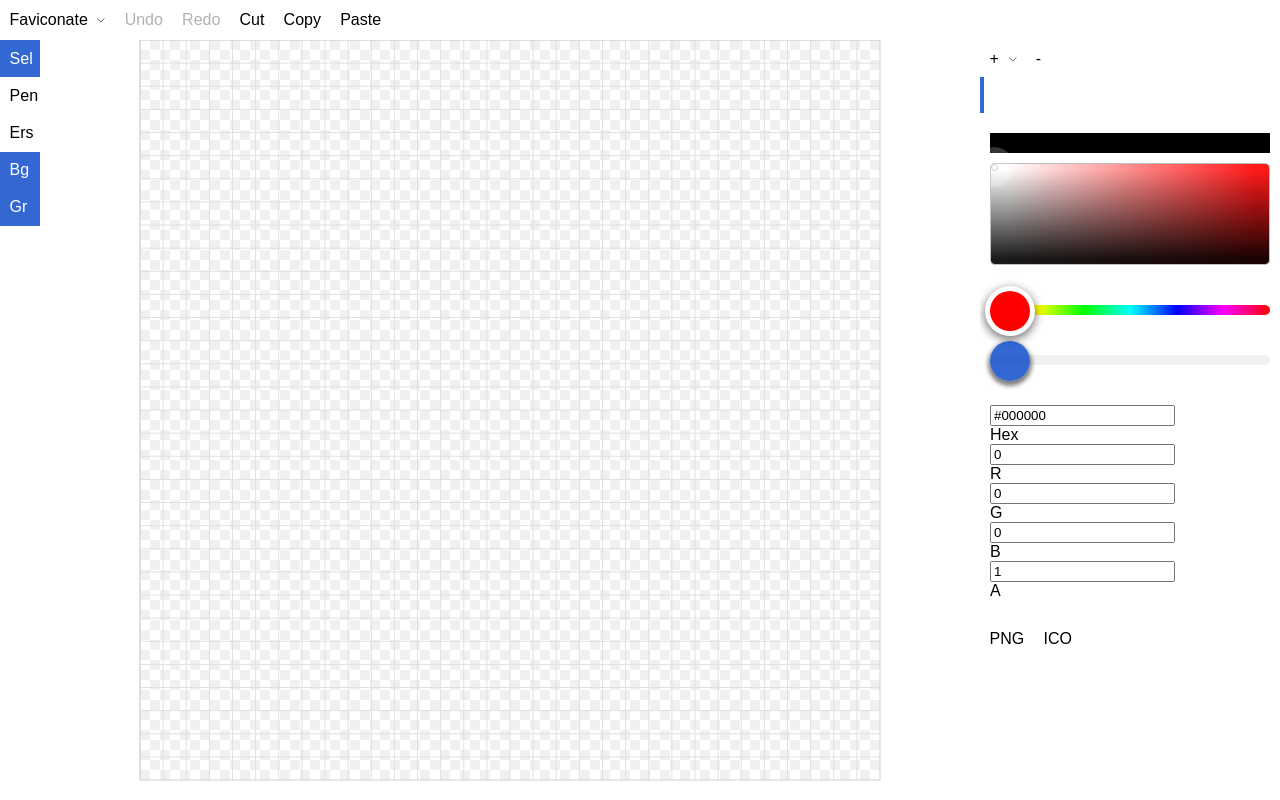
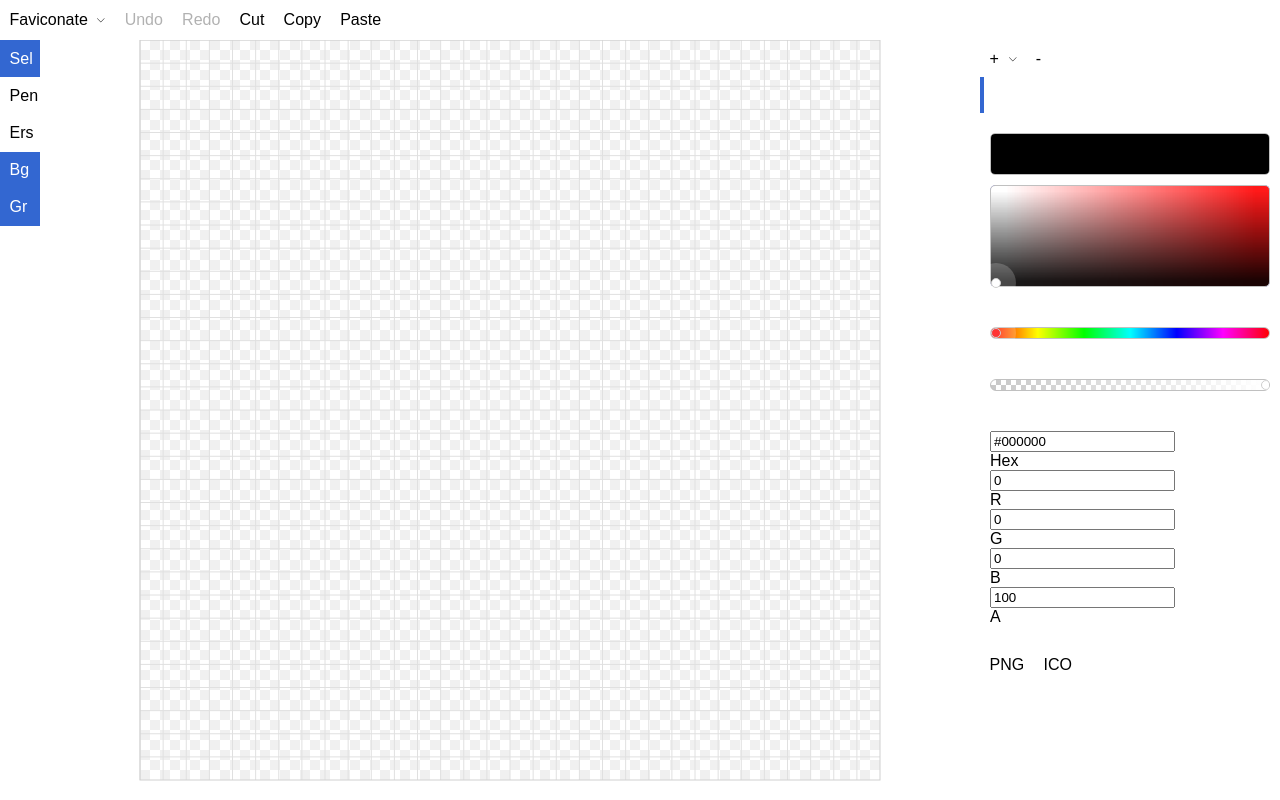
Before and after one commit to menendezpoo/faviconate, a React (Create React App) app: page / in a window 1280 px wide. Built offline with nearby package versions, Linux system fonts and the light colour scheme; the HTML template or start-up script is replaced by a standard one.

Commit message:
Add more detail to ColorPicker. Still transposed Sat,Key picking

```diff
--- a/src/hui/helpers/Color.ts
+++ b/src/hui/helpers/Color.ts
@@ -104,6 +104,13 @@ export class Color{
         readonly a: number = 1, //  0 - 1
     ) {}
 
+    withAlpha(alpha: number){
+        if (alpha < 0 || alpha > 100){
+            throw new Error(`Invalid alpha: ${alpha}`);
+        }
+        return new Color(this.r, this.g, this.b, alpha);
+    }
+
     get cssRgb(): string{
         return `rgb(${this.r}, ${this.g}, ${this.b})`;
     }
@@ -168,8 +175,8 @@ export class Color{
 
         return [
             Math.round(h * 360),
-            Math.round(s),
-            Math.round(v)
+            s,
+            v
         ];
     }
 
--- a/src/hui/helpers/Rectangle.ts
+++ b/src/hui/helpers/Rectangle.ts
@@ -25,6 +25,14 @@ export function makePt(x: number, y: number): Point {
 
 export function makeSz(width: number, height: number): Size{
     return {width, height};
+}
+
+export function roundPt(p: Point): Point{
+    return makePt(Math.round(p.x), Math.round(p.y));
+}
+
+export function roundSz(size: Size): Size{
+    return makeSz(Math.round(size.width), Math.round(size.height));
 }
 
 export function slope(a: Point, b: Point): number{
--- a/src/hui/items/ColorPicker.scss
+++ b/src/hui/items/ColorPicker.scss
@@ -3,6 +3,27 @@
   $slider-height: 10px;
   $slider-margin: 40px 0;
   $handle-margin-top: -14px;
+  $layer-border: solid 1px silver;
+  $swatch-height: 40px;
+
+  %handle{
+    width: 8px;
+    height: 8px;
+    border: solid 1px silver;
+    background: white;
+  }
+
+  %handleAura{
+    content: '.';
+    color: transparent;
+    width: 40px;
+    height: 40px;
+    background: rgba(255, 255, 255, 0.2);
+    position: absolute;
+    border-radius: 100%;
+    top: -16px;
+    left: -16px;
+  }
 
   padding: 10px;
 
@@ -14,6 +35,16 @@
   > .layer{
     margin: 10px 0;
 
+    &.swatch{
+      border-radius: 5px;
+      overflow: hidden;
+      border: $layer-border;
+      height: $swatch-height;
+      .swatch{
+        height: $swatch-height;
+      }
+    }
+
     &.slider-2d{
 
       .ui-range{
@@ -21,26 +52,13 @@
         background-size: 100% 100px;
         background-repeat: no-repeat;
         border-radius: 5px;
-        border: solid 1px silver;
+        border: $layer-border;
         background-color: blue;
 
         .handle{
-          width: 5px;
-          height: 5px;
-          border: solid 1px silver;
-          background: white;
+          @extend %handle;
 
-          &:after{
-            content: '.';
-            color: transparent;
-            width: 40px;
-            height: 40px;
-            background: rgba(255, 255, 255, 0.2);
-            position: absolute;
-            border-radius: 100%;
-            top: -18px;
-            left: -18px;
-          }
+          &:after{ @extend %handleAura; }
         }
 
       }
@@ -48,22 +66,34 @@
 
     &.slider-1d{
       .ui-range{
+        border: $layer-border;
         height: $slider-height;
         margin: $slider-margin;
         .handle{
-          box-shadow: 0 0 0 5px white, 0 3px 9px 6px rgba(0,0,0,0.5);;
-          margin-top: -14px;
+          @extend %handle;
+          &:after{ @extend %handleAura; }
         }
       }
     }
 
     &.slider-alpha{
       .ui-range{
+        border: $layer-border;
         height: $slider-height;
         margin: $slider-margin;
+        overflow: hidden;
+        background-color: transparent;
+        background-size: contain;
+        background-repeat: repeat;
         .handle{
-          box-shadow: 0 3px 4px 2px rgba(0,0,0,0.5);
-          margin-top: -14px;
+          @extend %handle;
+          &:after{ @extend %handleAura; }
+        }
+        &:before{
+          content: '.'; color: transparent;
+          position: absolute;
+          left: 0; top: 0; right: 0; bottom: 0;
+          background: linear-gradient(90deg, rgba(255,255,255,0) 0%, rgba(255,255,255,1) 100%);
         }
       }
     }
--- a/src/hui/items/ColorPicker.tsx
+++ b/src/hui/items/ColorPicker.tsx
@@ -3,7 +3,11 @@ import {Color} from "../helpers/Color";
 import {RefObject} from "react";
 import {GraphicsMemoryError} from "../helpers/errors";
 import {Range} from "./Range";
-import {makePt, makeSz, Size} from "../helpers/Rectangle";
+import {makeSz} from "../helpers/Rectangle";
+
+const BG_SQ_SIZE = 5;
+const BG_COLOR_A = [0, 0, 0, 0];
+const BG_COLOR_B = [200, 200, 200, 255];
 
 export interface ColorPickerProps{
 
@@ -33,6 +37,18 @@ function dataUrlFrom(data: Uint8ClampedArray, width: number): string{
     cx.putImageData(imageData, 0,0);
 
     return canvas.toDataURL();
+}
+
+function createBgPattern(): string{
+    const lineOfA = new Array(BG_SQ_SIZE).fill(BG_COLOR_A);
+    const lineOfB = new Array(BG_SQ_SIZE).fill(BG_COLOR_B);
+    const rowA = [].concat(...lineOfA, ...lineOfB);
+    const rowB = [].concat(...lineOfB, ...lineOfA);
+    const chunkA = new Array(BG_SQ_SIZE).fill(rowA);
+    const chunkB = new Array(BG_SQ_SIZE).fill(rowB);
+    const data = new Uint8ClampedArray([].concat(...chunkA, ...chunkB));
+
+    return dataUrlFrom(data, BG_SQ_SIZE * 2);
 }
 
 function createHuePattern(): string{
@@ -66,6 +82,7 @@ function createSaturationPattern(hue = 1, length = 10): string{
 export class ColorPicker extends React.Component<ColorPickerProps, ColorPickerState>{
 
     static hueBar = createHuePattern();
+    static bgPattern = createBgPattern();
 
     private focus: ColorPickerFocus | null = null;
     private txtHex: RefObject<HTMLInputElement> = React.createRef();
@@ -108,18 +125,18 @@ export class ColorPicker extends React.Component<ColorPickerProps, ColorPickerSt
         const color = this.state.currentColor;
 
         switch (type){
-            case "a": return color.a.toString();
+            case "a": return Math.round(color.a * 100).toString();
             case "r": return color.r.toString();
             case "g": return color.g.toString();
             case "b": return color.b.toString();
-            case "hex": return color.a !== 1 ? color.hexRgba : color.hexRgb;
+            case "hex": return color.hexRgb;
         }
 
     }
 
     private updateColor(color: Color, selectedHue?: number){
 
-        this.setState({currentColor: color, selectedHue: typeof selectedHue === "number" ? selectedHue : -1});
+        this.setState({currentColor: color, selectedHue: typeof selectedHue === "number" ? selectedHue : color.hsv[0]});
 
         if (this.props.colorPicked){
             this.props.colorPicked(color);
@@ -129,18 +146,21 @@ export class ColorPicker extends React.Component<ColorPickerProps, ColorPickerSt
     private updateHue(hue: number){
         const color = this.state.currentColor;
         const hsv = color.hsv;
-        this.updateColor(Color.fromHsv(hue, hsv[1], hsv[2]), hue);
+        this.updateColor(Color.fromHsv(hue, hsv[1], hsv[2]).withAlpha(color.a), hue);
     }
 
     private updateAlpha(alpha: number){
-
+        const color = this.state.currentColor;
+        this.updateColor(color.withAlpha(alpha / 100));
     }
 
-    private updateSat(dim: Size){
+    private updateSatLight(satValue?: number, keyValue?: number){
+        const current = this.state.currentColor;
         const hue = this.state.selectedHue;
-        const sat = dim.width / 100;
-        const light = 1 - dim.height / 100;
-        this.updateColor(Color.fromHsv(hue >= 0 ? hue : 0, sat, light), hue);
+        const sat = 1 - (satValue || 0) / 100;
+        const key = (keyValue || 0) / 100;
+        console.log(`in s, v: ${sat}, ${key}`);
+        this.updateColor(Color.fromHsv(hue >= 0 ? hue : 0, sat, key).withAlpha(current.a), hue);
     }
 
     private handleChange(where: ColorPickerFocus){
@@ -191,25 +211,32 @@ export class ColorPicker extends React.Component<ColorPickerProps, ColorPickerSt
         const color = this.state.currentColor;
         const hsv = color.hsv;
         const hue = this.state.selectedHue >= 0 ? this.state.selectedHue : hsv[0];
+        const sat = Math.round(hsv[1] * 100);
+        const keyValue = Math.round(hsv[2] * 100);
         const alpha = color.a * 100;
-        console.log(`alpha: ${alpha}`);
+        console.log(`out s, v: ${hsv[1]}, ${hsv[2]}`);
 
         const satImg = createSaturationPattern(hue, 10);
-        const hueHandleStyle = {background: Color.fromHsv(hue, 1, 1).hexRgb}
+        const hueHandleStyle = {background: Color.fromHsv(hue, 1, 1).hexRgb};
         const hueContainerStyle = {backgroundImage: `url(${ColorPicker.hueBar})`};
-        const satContainerStyle = {backgroundImage: `url(${satImg})`}
+        const satContainerStyle = {backgroundImage: `url(${satImg})`};
+        const alphaContainerStyle = {backgroundImage: `url(${ColorPicker.bgPattern})`};
+        const swatchBgStyle = {backgroundImage: `url(${ColorPicker.bgPattern})`};
+        const swatchStyle = {backgroundColor: color.cssRgba};
 
         return (
             <div className="ui-color-picker">
-                <div className="layer swatch"><div className="swatch" style={{background: color.cssRgba}}/></div>
+                <div className="layer swatch" style={swatchBgStyle}>
+                    <div className="swatch" style={swatchStyle}/>
+                </div>
                 <div className="layer slider-2d">
                     <Range
                         min={makeSz(0,0)}
                         max={makeSz(100, 100)}
-                        value={makeSz(0,0)}
+                        value={makeSz(keyValue, 100 - sat)}
                         direction={'2d'}
                         containerStyle={satContainerStyle}
-                        onChange={sat => this.updateSat(sat as Size)}
+                        onChange={(key, sat) => this.updateSatLight(sat, key)}
                     />
                 </div>
                 <div className="layer slider-1d">
@@ -227,6 +254,7 @@ export class ColorPicker extends React.Component<ColorPickerProps, ColorPickerSt
                         min={0}
                         max={100}
                         value={alpha}
+                        containerStyle={alphaContainerStyle}
                         onChange={a => this.updateAlpha(a as number)}
                     />
                 </div>
--- a/src/hui/items/Range.scss
+++ b/src/hui/items/Range.scss
@@ -11,10 +11,7 @@
     width: 40px;
     height: 40px;
     border-radius: 100%;
-    //border: solid 2px Highlight;
     background: Highlight;
-    //margin-top: -2px;
-    //margin-left: -2px;
   }
 
 }
--- a/src/hui/items/Range.tsx
+++ b/src/hui/items/Range.tsx
@@ -7,7 +7,7 @@ export interface SliderProps{
     min: number | Size;
     max: number | Size;
     value?: number | Size;
-    onChange?: (value: number | Size) => void;
+    onChange?: (value: number, value2d?: number) => void;
     containerStyle?: CSSProperties;
     handleStyle?: CSSProperties;
     direction?: 'horizontal' | 'vertical' | '2d';
@@ -58,8 +58,8 @@ export class Range extends React.Component<SliderProps, SliderState>{
             const maxSpace = makeSz(container.width - handle.width, container.height - handle.height);
             const curSpace = makeSz(handle.left - container.left, handle.top - container.top);
             return makeSz(
-                Math.round(curSpace.width * (max.width - min.width) / maxSpace.width + min.width),
-                Math.round(curSpace.height * (max.height - min.height) / maxSpace.height + min.height)
+                curSpace.width * (max.width - min.width) / maxSpace.width + min.width,
+                curSpace.height * (max.height - min.height) / maxSpace.height + min.height
             );
 
         }else{
@@ -71,12 +71,12 @@ export class Range extends React.Component<SliderProps, SliderState>{
             if (this.props.direction !== 'vertical'){
                 const maxSpace = container.width - handle.width;
                 const curSpace = handle.left - container.left;
-                return Math.round(curSpace * (max - min) / maxSpace + min);
+                return curSpace * (max - min) / maxSpace + min;
 
             }else{
                 const maxSpace = container.height - handle.height;
                 const curSpace = handle.top - container.top;
-                return Math.round(curSpace * (max - min) / maxSpace + min);
+                return curSpace * (max - min) / maxSpace + min;
             }
         }
     }
@@ -153,7 +153,6 @@ export class Range extends React.Component<SliderProps, SliderState>{
             }else{
                 this.handleOffset = makePt(handle.width/2, handle.height/2);
             }
-
         }
 
         this.pointingGestureMove(e);
@@ -194,13 +193,17 @@ export class Range extends React.Component<SliderProps, SliderState>{
             if(direction === 'vertical' || direction === '2d'){
                 this.handleRef.current.style.top = `${handleOffsetY}px`;
             }
-
         }
 
         if (this.props.onChange){
-            this.props.onChange(this.valueFromRects());
+            const value = this.valueFromRects();
+            if (this.props.direction === '2d'){
+                const v2d = value as Size;
+                this.props.onChange(v2d.width, v2d.height);
+            }else{
+                this.props.onChange(value as number);
+            }
         }
-
     }
 
     private handleOffsetFromValue(value: number | Size): number | Size{
@@ -212,8 +215,8 @@ export class Range extends React.Component<SliderProps, SliderState>{
             const min = this.props.min as Size;
             const v = value as Size;
             const avail = makeSz(
-                container.height - handle.height,
-                container.width - handle.width
+                container.width - handle.width,
+                container.height - handle.height
             );
             return makeSz(
                 v.width * avail.width / (max.width - min.width),
@@ -238,8 +241,37 @@ export class Range extends React.Component<SliderProps, SliderState>{
         }
     }
 
+    private updateHandleForValue(rawValue: number | Size){
+
+        const value = this.handleOffsetFromValue(rawValue);
+
+        if (typeof value === 'number'){
+            if (this.props.direction === 'vertical'){
+                this.handleRef.current!.style.top = value + 'px';
+            }else{
+                this.handleRef.current!.style.left = value + 'px';
+            }
+        }else{
+            const value2d = value as Size;
+            this.handleRef.current!.style.left = value2d.width + 'px';
+            this.handleRef.current!.style.top = value2d.height + 'px';
+        }
+    }
+
     private get refsReady(): boolean {
         return !!this.containerRef.current && !!this.handleRef.current;
+    }
+
+    componentDidMount() {
+        if (!this.dragging && this.refsReady && typeof this.props.value !== 'undefined'){
+            this.updateHandleForValue(this.props.value)
+        }
+    }
+
+    componentDidUpdate(prevProps: Readonly<SliderProps>, prevState: Readonly<SliderState>, snapshot?: any) {
+        if (!this.dragging && this.refsReady && typeof this.props.value !== 'undefined'){
+            this.updateHandleForValue(this.props.value);
+        }
     }
 
     render() {
```
